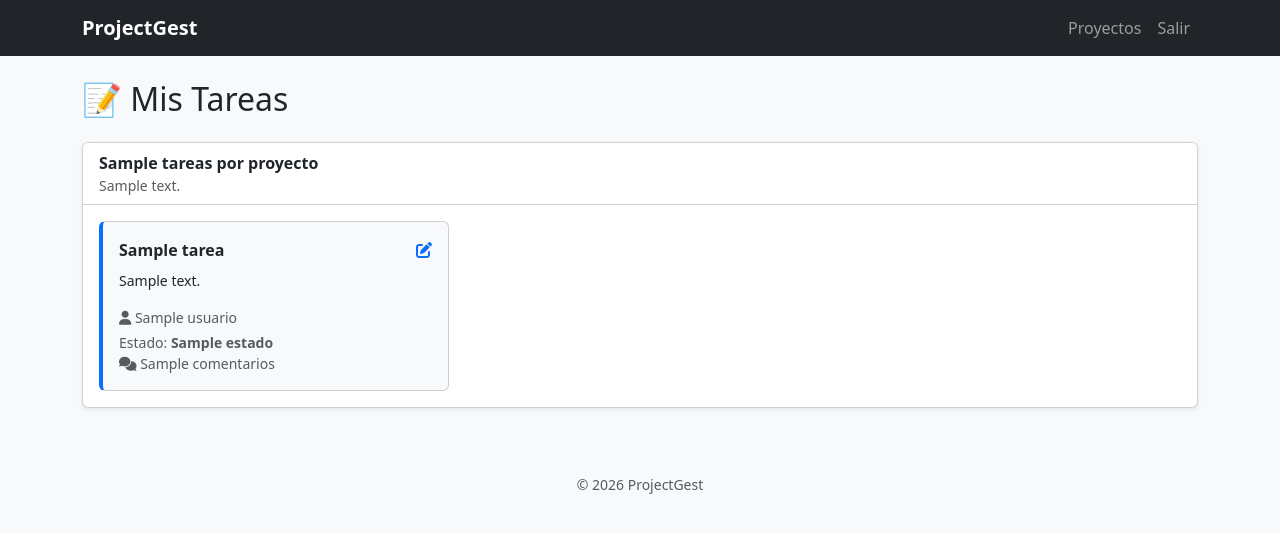
After one commit to tfermoso/projectgest, a PHP site: template src/Views/tarea/index.php in a window 1280 px wide. The commit adds this page. Shown: the top 533 px of the page. Run offline with PHP 8.4, Linux system fonts and the light colour scheme; the visitor is signed in with stand-in values (Sample User, id 1); the template is opened without the code that fills it: most values are stand-ins (such as "Sample title", 1, 10 or a date in 2020); some libraries are stand-ins or nearby versions.

Commit message:
Editar tareas

```diff
--- a/src/Controllers/ProyectoController.php
+++ b/src/Controllers/ProyectoController.php
@@ -113,10 +113,7 @@ class ProyectoController extends Controller
         $_SESSION['success'] = "Tarea eliminada correctamente.";
         header('Location: ' . BASE_URL . 'proyecto');
     }
-    public function editarTarea(int $proyecto_id, int $tarea_id): void
-    {
 
-    }
 
 
 }
--- /dev/null
+++ b/src/Views/tarea/index.php
@@ -0,0 +1,185 @@
+<!DOCTYPE html>
+<html lang="es">
+<head>
+    <meta charset="UTF-8">
+    <title>Mis Tareas · ProjectGest</title>
+    <meta name="viewport" content="width=device-width, initial-scale=1">
+
+    <!-- Bootstrap -->
+    <link href="https://cdn.jsdelivr.net/npm/bootstrap@5.3.2/dist/css/bootstrap.min.css" rel="stylesheet">
+
+    <!-- Font Awesome -->
+    <link href="https://cdnjs.cloudflare.com/ajax/libs/font-awesome/6.5.1/css/all.min.css" rel="stylesheet">
+
+    <style>
+        .task-disabled {
+            opacity: 0.4;
+        }
+        .project-muted {
+            opacity: 0.6;
+        }
+        .task-card {
+            background-color: #f8f9fa;
+            border-left: 4px solid #0d6efd;
+        }
+    </style>
+</head>
+
+<body class="bg-light">
+
+<!-- NAVBAR -->
+<nav class="navbar navbar-expand-lg navbar-dark bg-dark">
+    <div class="container">
+        <a class="navbar-brand fw-bold" href="/">ProjectGest</a>
+        <div class="collapse navbar-collapse justify-content-end">
+            <ul class="navbar-nav">
+                <li class="nav-item">
+                    <a href="<?= BASE_URL ?>proyecto" class="nav-link">Proyectos</a>
+                </li>
+                <li class="nav-item">
+                    <a href="<?= BASE_URL ?>auth/logout" class="nav-link">Salir</a>
+                </li>
+            </ul>
+        </div>
+    </div>
+</nav>
+
+<!-- CONTENT -->
+<div class="container py-4">
+    <h2 class="mb-4">📝 Mis Tareas</h2>
+
+    <?php foreach ($tareasPorProyecto as $proyecto): ?>
+        <?php
+            $tareasUsuario = $proyecto->tareas->where('usuario_id', $_SESSION['user_id']);
+        ?>
+
+        <div class="card mb-4 shadow-sm <?= $tareasUsuario->isEmpty() ? 'project-muted' : '' ?>">
+            <div class="card-header bg-white">
+                <strong><?= htmlspecialchars($proyecto->titulo) ?></strong>
+                <p class="small text-muted mb-0">
+                    <?= htmlspecialchars($proyecto->descripcion) ?>
+                </p>
+            </div>
+
+            <div class="card-body">
+                <div class="row g-3">
+
+                    <?php foreach ($proyecto->tareas as $tarea): ?>
+                        <?php
+                            $esMia = $tarea->usuario_id == $_SESSION['user_id'];
+                        ?>
+
+                        <div class="col-md-4">
+                            <div class="card task-card <?= $esMia ? '' : 'task-disabled' ?>">
+                                <div class="card-body p-3">
+
+                                    <div class="d-flex justify-content-between align-items-start">
+                                        <strong><?= htmlspecialchars($tarea->titulo) ?></strong>
+
+                                        <?php if ($esMia): ?>
+                                            <a href="#"
+                                               data-bs-toggle="modal"
+                                               data-bs-target="#modalEditarTarea<?= $tarea->tarea_id ?>"
+                                               title="Editar tarea">
+                                                <i class="fas fa-edit"></i>
+                                            </a>
+                                        <?php endif; ?>
+                                    </div>
+
+                                    <p class="small mt-2">
+                                        <?= htmlspecialchars($tarea->descripcion) ?>
+                                    </p>
+
+                                    <p class="small text-muted mb-1">
+                                        <i class="fas fa-user"></i>
+                                        <?= htmlspecialchars($tarea->usuario->nombre ?? 'Sin asignar') ?>
+                                    </p>
+
+                                    <p class="small text-muted mb-0">
+                                        Estado: <strong><?= htmlspecialchars($tarea->estado->nombre) ?></strong>
+                                    </p>
+                                    <!-- Mostrar comentarios si existen -->
+                                    <?php if (!is_null($tarea->comentarios)): ?>
+                                        <p class="small text-muted mb-0">
+                                            <i class="fas fa-comments"></i>
+                                            <?= nl2br(htmlspecialchars($tarea->comentarios)) ?>
+                                        </p>
+                                    <?php endif; ?>
+
+                                </div>
+                            </div>
+                        </div>
+
+                        <!-- MODAL EDITAR TAREA -->
+                        <?php if ($esMia): ?>
+                            <div class="modal fade" id="modalEditarTarea<?= $tarea->tarea_id ?>" tabindex="-1">
+                                <div class="modal-dialog">
+                                    <div class="modal-content">
+
+                                        <form method="POST"
+                                              action="<?= BASE_URL ?>tarea/editar/<?= $tarea->tarea_id ?>">
+
+                                            <div class="modal-header">
+                                                <h5 class="modal-title">
+                                                    Editar tarea · <?= htmlspecialchars($tarea->titulo) ?>
+                                                </h5>
+                                                <button type="button" class="btn-close" data-bs-dismiss="modal"></button>
+                                            </div>
+
+                                            <div class="modal-body">
+
+                                                <div class="mb-3">
+                                                    <label class="form-label">Comentarios</label>
+                                                    <textarea name="comentarios"
+                                                              class="form-control"
+                                                              rows="3"><?= htmlspecialchars($tarea->comentarios) ?></textarea>
+                                                </div>
+
+                                                <div class="mb-3">
+                                                    <label class="form-label">Estado</label>
+                                                    <select name="estado_id" class="form-select">
+                                                        <?php foreach ($estados as $estado): ?>
+                                                            <option value="<?= $estado->estado_id ?>"
+                                                                <?= $estado->estado_id == $tarea->estado_id ? 'selected' : '' ?>>
+                                                                <?= htmlspecialchars($estado->nombre) ?>
+                                                            </option>
+                                                        <?php endforeach; ?>
+                                                    </select>
+                                                </div>
+
+                                            </div>
+
+                                            <div class="modal-footer">
+                                                <button type="button" class="btn btn-outline-secondary" data-bs-dismiss="modal">
+                                                    Cancelar
+                                                </button>
+                                                <button type="submit" class="btn btn-primary">
+                                                    <i class="fas fa-save"></i> Guardar
+                                                </button>
+                                            </div>
+
+                                        </form>
+
+                                    </div>
+                                </div>
+                            </div>
+                        <?php endif; ?>
+
+                    <?php endforeach; ?>
+
+                </div>
+            </div>
+        </div>
+    <?php endforeach; ?>
+</div>
+
+<!-- FOOTER -->
+<footer class="py-3 bg-light text-center">
+    <div class="container">
+        <small class="text-muted">© <?= date('Y') ?> ProjectGest</small>
+    </div>
+</footer>
+
+<script src="https://cdn.jsdelivr.net/npm/bootstrap@5.3.2/dist/js/bootstrap.bundle.min.js"></script>
+</body>
+</html>
```
Also changed, not shown: src/Controllers/TareaController.php (+34 -0 lines), src/Views/proyecto/editar.php (+13 -28 lines), src/Views/proyecto/index.php (+13 -2 lines), src/Views/proyecto/nuevo.php (+11 -27 lines).
